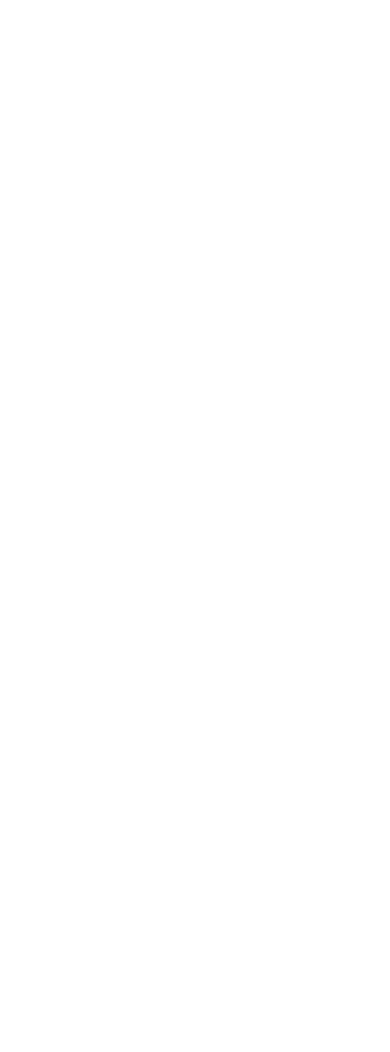
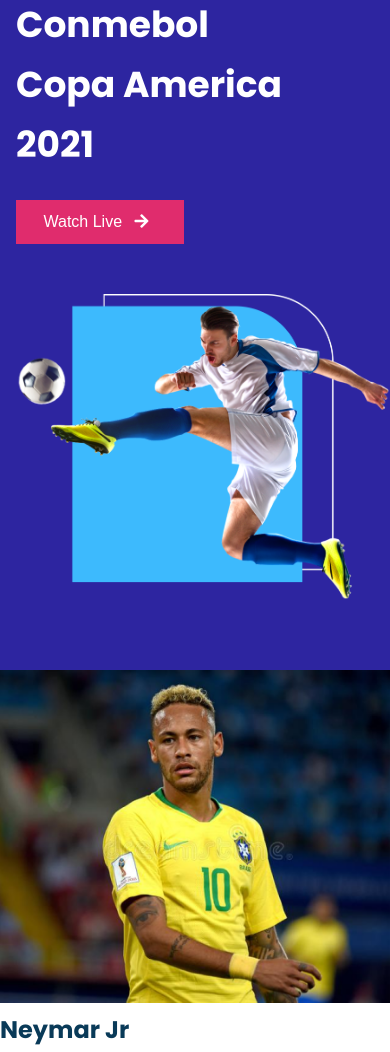
Before and after one commit to AwalHossain/football_project-2, a plain HTML site: page index.html in a window 390 px wide. Shown: the top 1052 px of the page. Before the commit the page ends 844 px from the top, so only its background shows below. Drawn offline with Linux system fonts and the light colour scheme.

Commit message:
header is done for mobile-first design

```diff
--- a/index.html
+++ b/index.html
@@ -9,10 +9,41 @@
          stylesheet
     -------------------------------->
     <link rel="stylesheet" href="style.css">
+    <link rel="stylesheet" href="https://use.fontawesome.com/releases/v5.15.3/css/all.css" integrity="sha384-SZXxX4whJ79/gErwcOYf+zWLeJdY/qpuqC4cAa9rOGUstPomtqpuNWT9wdPEn2fk" crossorigin="anonymous">
 </head>
 <body>
     <!----------- Header-Start  ---------->
-    <header></header>
+    <header class="main-header">
+        <div class="banner">
+            <div class="main-headline">
+                <h1 class="headline-name" >Conmebol</h1>
+                <h1 class="headline-name" >Copa America</h1>
+                <h1 class="headline-name">2021</h1>
+
+            </div>
+            <div class="watch-live">
+                <button><a href="">Watch Live <i class="fas fa-arrow-right"></i></a> </button>
+            </div>
+            <div class="hero-tile">
+                <img src="images/banner.png" alt="">
+            </div>
+        </div>
+    </header>
     <!----------- Header-END  ---------->
+    <main>
+        <section class="container">
+            <div class="players">
+                <div class="player">
+                    <div class="thumbnil">
+                        <img src="images/players/player-1.png" alt="">
+                    </div>
+                    <div class="player-details">
+                        <h2 class="player-name">Neymar Jr</h2>
+                        <p class="player-decription">Lorem ipsum, dolor sit amet consectetur adipisicing elit. Ex dolores iure a quisquam numquam praesentium omnis non atque dicta modi!</p>
+                    </div>
+                </div>
+            </div>
+        </section>
+    </main>
 </body>
 </html>
--- a/style.css
+++ b/style.css
@@ -0,0 +1,104 @@
+/* =================================
+  Mobile-First Design
+==================================== */
+
+
+/*---------------
+       Fonts
+ ------------------- */
+
+ @import url('https://fonts.googleapis.com/css2?family=Poppins:wght@400;500;700&display=swap');
+
+/* =================================
+  Base Styles
+==================================== */
+
+/* =================================
+  Base Element Styles
+==================================== */
+
+* {
+	box-sizing: border-box;
+}
+body {
+	font-family: 'Varela Round', sans-serif;
+	line-height: 1.6;
+	color: #3a3a3a;
+	margin: 0;
+    font-family: 'Poppins', sans-serif;
+}
+ul {
+  margin: 0;
+  padding: 0;
+  list-style: none;
+}
+p {
+	font-size: .95em;
+}
+h2,
+h3,
+a {
+	color: #093a58;
+}
+h1,
+h2,
+h3 {
+	margin-top: 0;
+   margin-bottom: 10px;
+}
+a {
+	text-decoration: none;
+}
+img {
+	max-width: 100%;
+}
+/* =================================
+  Base Layout Styles
+==================================== */
+
+
+/* ---- Navigation ---- */
+
+
+/* ---- Layout Containers ---- */
+.main-header{
+    background-color: #2D25A0;
+    padding-left: 1em;
+}
+.main-headline{
+    margin-bottom:1.875em;
+}
+.headline-name{
+    font-size: 2.250em;
+    line-height: 50px;
+    color: #FFFFFF;
+
+}
+button{
+    width: 168px;
+    height: 44px;
+    background-color: #E02C6D;
+    padding:10px 24px;
+    border: none;
+    margin-bottom: 50px;
+
+}
+button a{
+    color: #FFFFFF ;
+    font-size: 16px;
+
+}
+.fas.fa-arrow-right{
+    margin: 0px 8px;
+}
+
+.hero-tile img{
+    margin-bottom: 62px;
+}
+
+/* ---- Page Elements ---- */
+
+
+/* =================================
+  Media Queries
+==================================== */
```
